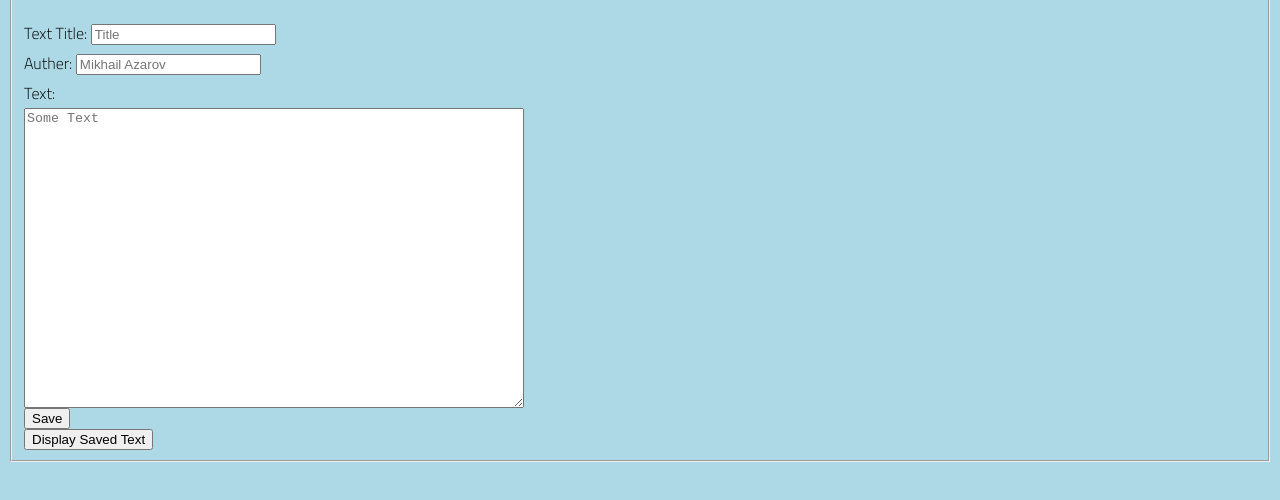
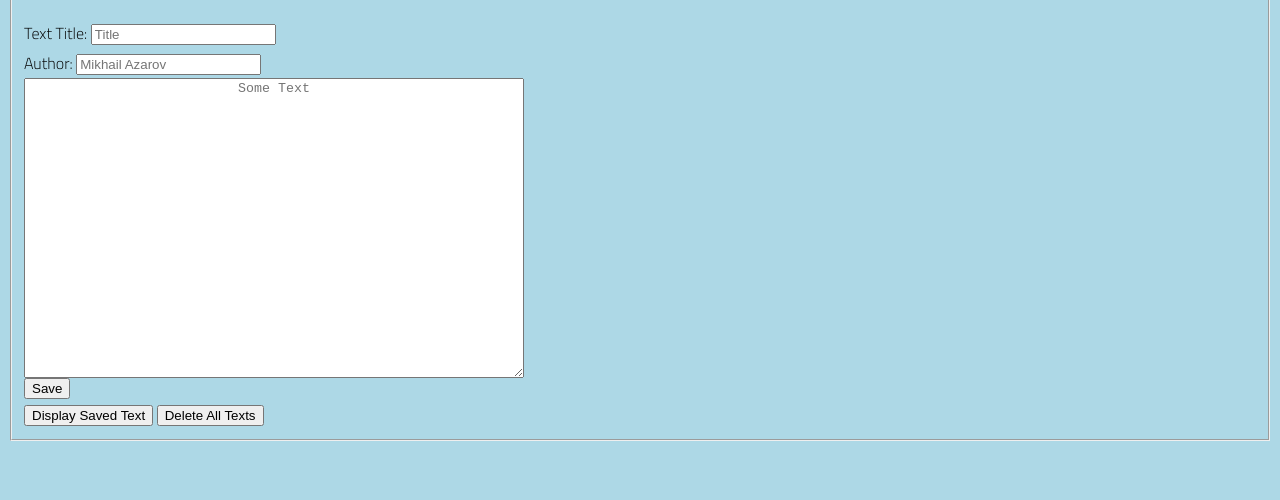
Before and after one commit to Mikeowsky-2104/csb-8xrg6, a website: page index.html in a window 1280 px wide. Shown: the part 130-630 px from the top of the page. Drawn offline with nearby package versions, Linux system fonts and the light colour scheme.

Commit message:
Deployment from Codesandbox.

```diff
--- a/index.html
+++ b/index.html
@@ -14,10 +14,14 @@
         textarea{
             width: 500px;
             height: 300px;
+            text-align: center;
+            display: flex;
+            justify-content: center;
         }
         h1{
             text-align: center;
         }
+
 
         </style>
   </head>
@@ -68,17 +72,17 @@
                     <input required="required" type="text" placeholder="Title" name="title" size="20" />
                 </div>
                 <div class="elements">
-                    <label for="Age">Auther:</label>
+                    <label for="Age">Author:</label>
                     <input required="required" type="text" placeholder="Mikhail Azarov" name="name" size="20" />
                 </div>
                 <div class="elements">
-                    <label for="hobby">Text:</label><br>
                     <textarea required="required" type="text" placeholder="Some Text" name="text" size="20" ></textarea>
                 </div>
                 <div class="submit">
                     <input  OnClick="save_data()" type="submit" id="btn" name="btn" class="btn" value="Save" />
                 </div>
                 <button onClick="window.location.reload();">Display Saved Text</button>
+                <button onClick="delete_all_data()">Delete All Texts</button>
             </fieldset>
         </form>
     </body>
```
